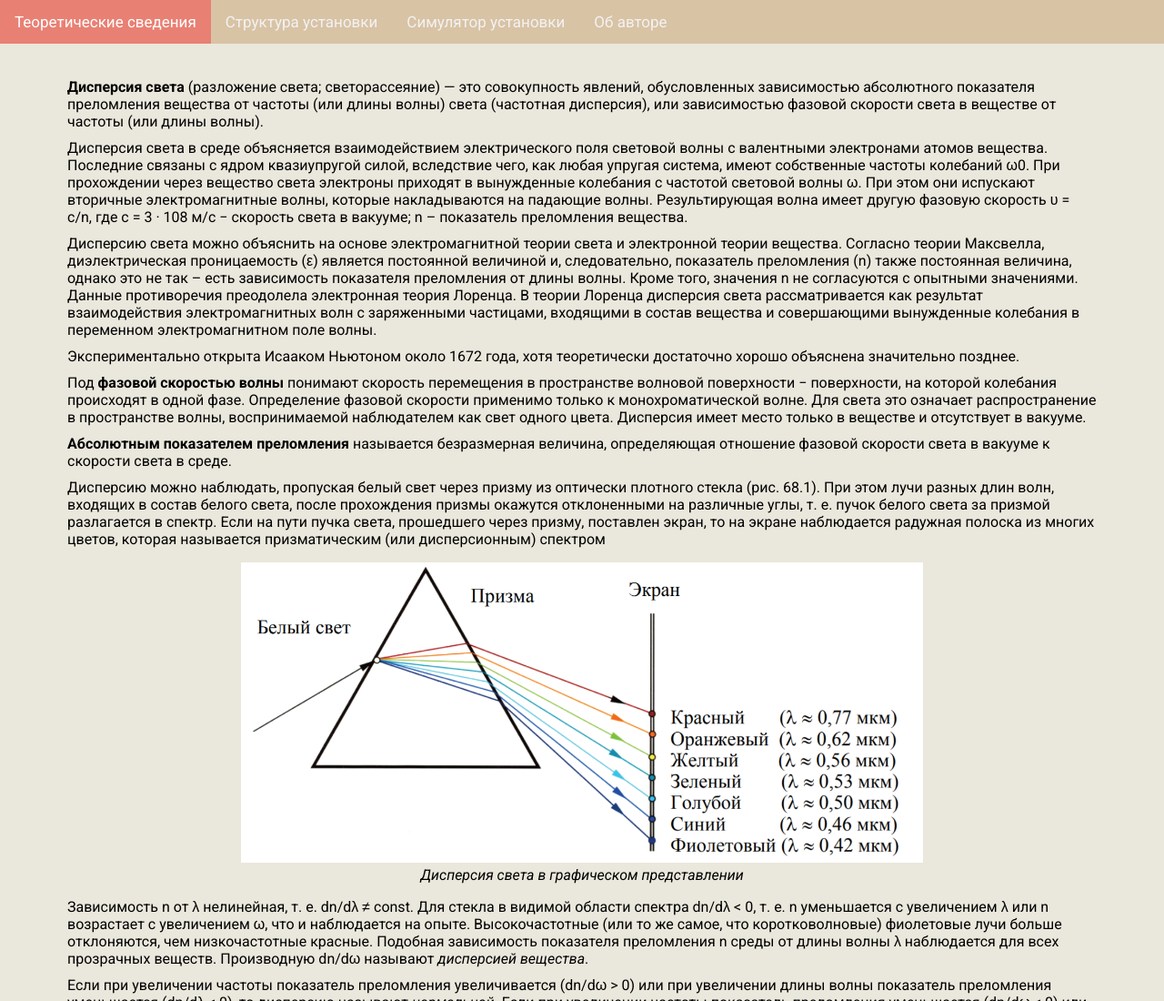
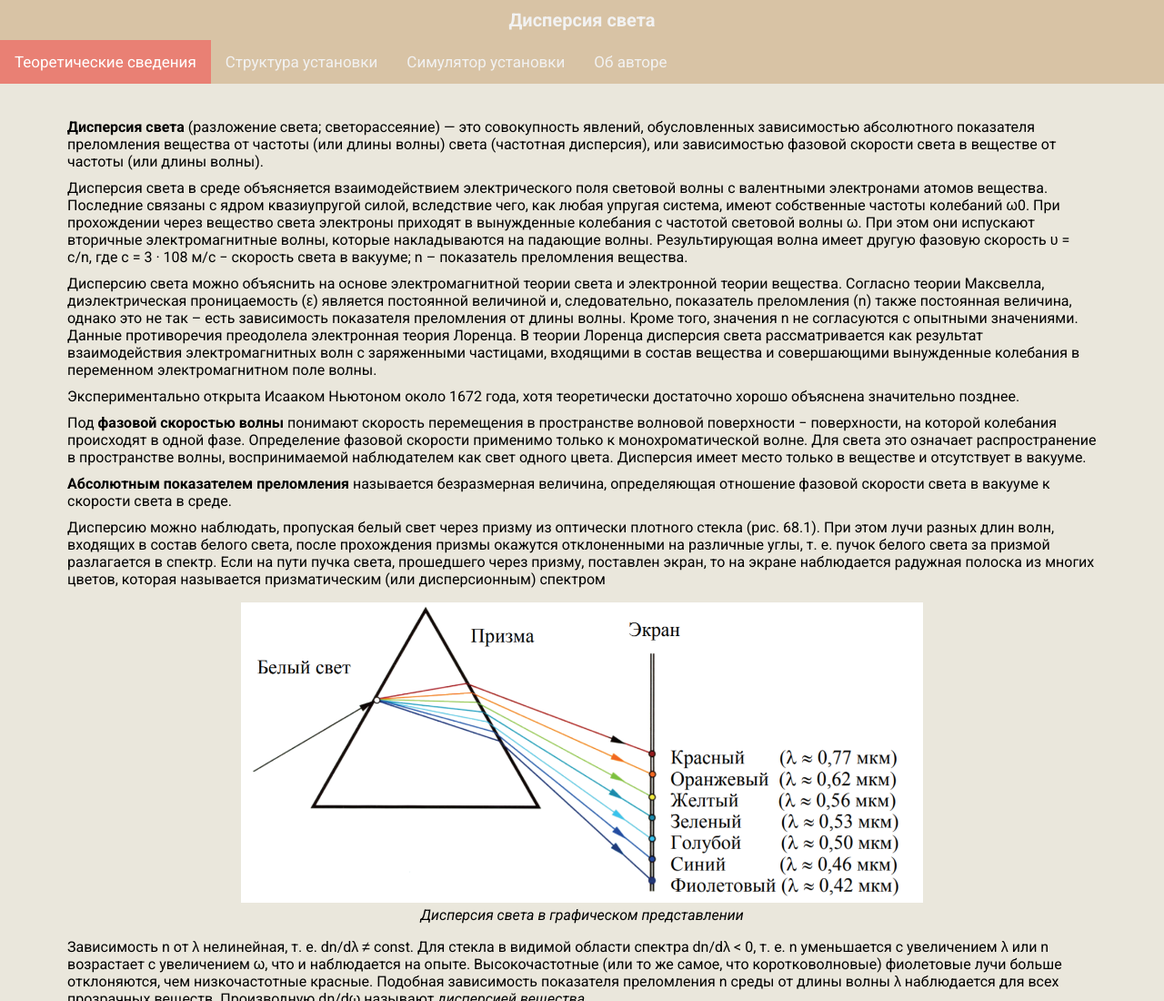
Before and after one commit to urutet/CMSWebsite, a plain HTML site: page pages/theory.html in a window 1280 px wide. Shown: the top 1100 px of the page at 91% size. Drawn offline with nearby package versions, Linux system fonts and the light colour scheme.

Commit message:
header added

```diff
--- a/pages/theory.html
+++ b/pages/theory.html
@@ -8,7 +8,9 @@
     <script type="text/javascript" src="../scripts/nav.js"></script>
     <meta name="viewport" content="width=device-width, initial-scale=1">
 </head>
-<div class="topnav" id="myTopnav">
+
+<div class="topnav">
+    <p>Дисперсия света</p>
     <a href="./theory.html" class="active">Теоретические сведения</a>
     <a href="./structure.html">Структура установки</a>
     <a href="./simulator.html">Симулятор установки</a>
--- a/styles/main.css
+++ b/styles/main.css
@@ -69,6 +69,14 @@ figure
   padding: 14px 16px;
   text-decoration: none;
   font-size: 17px;
+}
+
+.topnav p
+{
+  text-align: center;
+  color: #f2f2f2;
+  font-size: 20px;
+  font-weight: bold;
 }
 
 /* Change the color of links on hover */
```
Also changed, not shown: pages/about.html (+1 -0 lines), pages/simulator.html (+2 -1 lines), pages/structure.html (+2 -1 lines).
